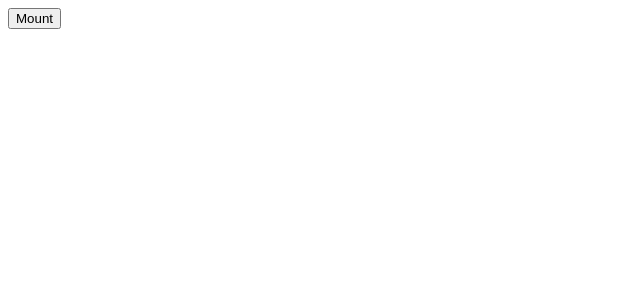
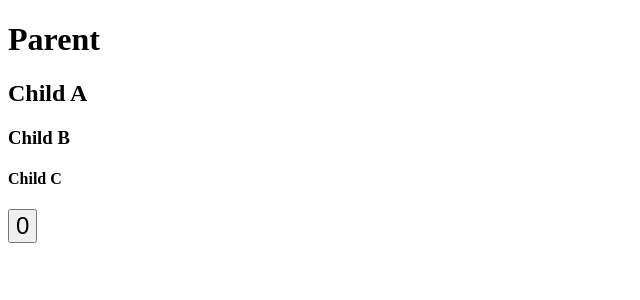
Before and after one commit to sanjaysaravanan/fsd58we-t-react, a React (Vite) app: page / in a window 1280 px wide. Shown: the top 300 px of the page, without its empty margins (0-640 px from the left). Built offline with nearby package versions, Linux system fonts and the light colour scheme.

Commit message:
added props drilling concept

```diff
--- /dev/null
+++ b/src/Components/PropsDrilling/AvoidPropsDrilling.jsx
@@ -0,0 +1,58 @@
+/* eslint-disable react/prop-types */
+import { useState } from "react";
+
+const ChildC = () => {
+  const [count, setCount] = useState(0);
+
+  const handleInc = () => {
+    setCount(count + 1);
+  };
+  return (
+    <>
+      <h4>Child C</h4>
+      {console.log("Child C rendering")}
+
+      <button onClick={handleInc} style={{ fontSize: 24 }}>
+        {count}
+      </button>
+    </>
+  );
+};
+
+const ChildB = () => {
+  return (
+    <>
+      <h3>Child B</h3>
+      {console.log("Child B rendering")}
+
+      <ChildC />
+    </>
+  );
+};
+
+const ChildA = () => {
+  return (
+    <>
+      <h2>Child A</h2>
+      {console.log("Child A rendering")}
+
+      <ChildB />
+    </>
+  );
+};
+
+const Parent = () => {
+  return (
+    <>
+      <h1>Parent</h1>
+      {console.log("Parent rendering")}
+      <ChildA />
+    </>
+  );
+};
+
+const AvoidPropsDrilling = () => {
+  return <Parent />;
+};
+
+export default AvoidPropsDrilling;
--- /dev/null
+++ b/src/Components/PropsDrilling/PropsDrilling.jsx
@@ -0,0 +1,59 @@
+/* eslint-disable react/prop-types */
+import { useState } from "react";
+
+const ChildC = ({ count, handleInc }) => {
+  return (
+    <>
+      <h4>Child C</h4>
+      {console.log("Child C rendering")}
+
+      <button onClick={handleInc} style={{ fontSize: 24 }}>
+        {count}
+      </button>
+    </>
+  );
+};
+
+const ChildB = ({ count, handleInc }) => {
+  return (
+    <>
+      <h3>Child B</h3>
+      {console.log("Child B rendering")}
+
+      <ChildC count={count} handleInc={handleInc} />
+    </>
+  );
+};
+
+const ChildA = ({ count, handleInc }) => {
+  return (
+    <>
+      <h2>Child A</h2>
+      {console.log("Child A rendering")}
+
+      <ChildB count={count} handleInc={handleInc} />
+    </>
+  );
+};
+
+const Parent = () => {
+  const [count, setCount] = useState(0);
+
+  const handleInc = () => {
+    setCount(count + 1);
+  };
+
+  return (
+    <>
+      <h1>Parent</h1>
+      {console.log("Parent rendering")}
+      <ChildA count={count} handleInc={handleInc} />
+    </>
+  );
+};
+
+const PropsDrilling = () => {
+  return <Parent />;
+};
+
+export default PropsDrilling;
--- a/src/main-two.jsx
+++ b/src/main-two.jsx
@@ -1,12 +1,16 @@
 import ReactDOM from "react-dom/client";
 import MainApp from "./Components/ReusableComps/ReusableComponents";
 import LifeCycle from "./Components/LifeCycle/LifeCycle";
+import PropsDrilling from "./Components/PropsDrilling/PropsDrilling";
+import AvoidPropsDrilling from "./Components/PropsDrilling/AvoidPropsDrilling";
 
 // import { Offer } from "./Components/ReusableComps/ReusableComponents";
 
 ReactDOM.createRoot(document.getElementById("root")).render(
   <>
     {/* <MainApp /> */}
-    <LifeCycle />
+    {/* <LifeCycle /> */}
+    {/* <PropsDrilling /> */}
+    <AvoidPropsDrilling />
   </>
 );
```
